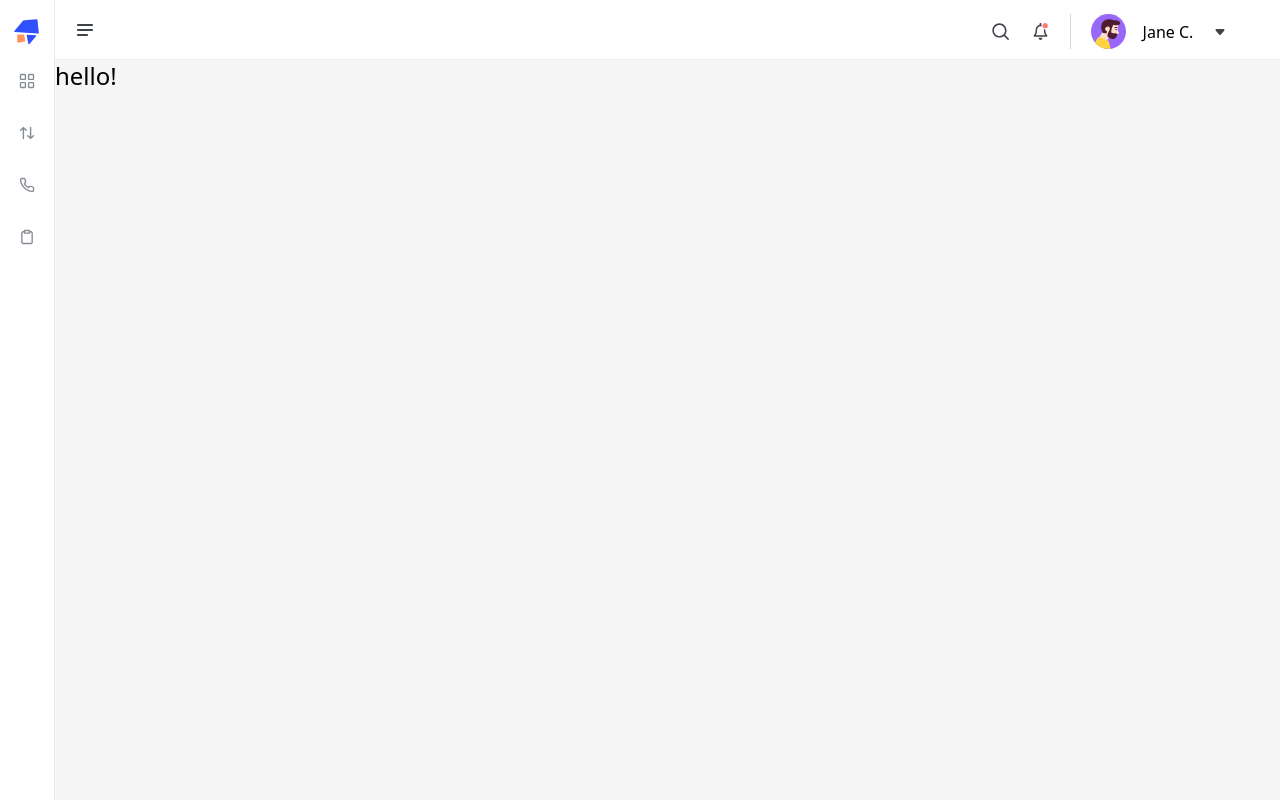
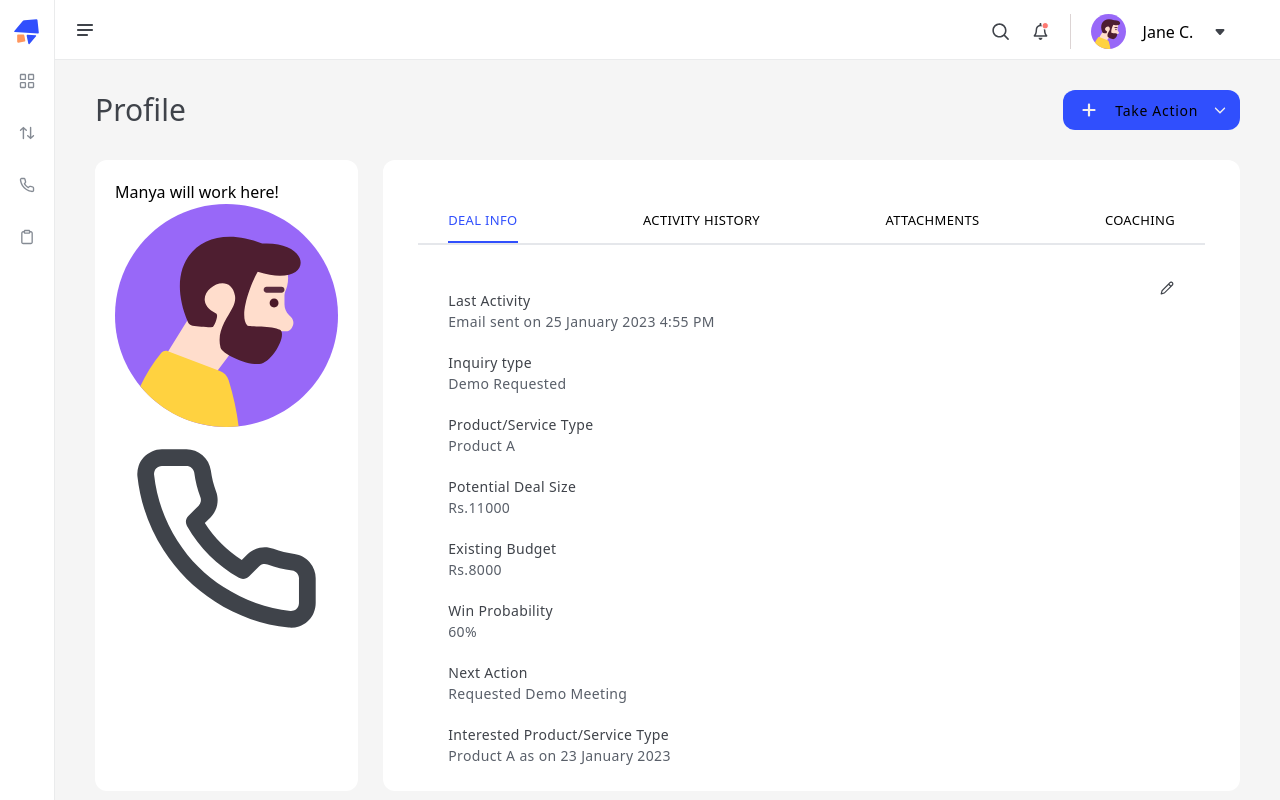
Before and after one commit to infonextsolutions/SalesCRMFE, a Next.js app: page /sales/open/1/lead-profile in a window 1280 px wide. Built offline with nearby package versions, Linux system fonts and the light colour scheme.

Commit message:
navigator-done

```diff
--- a/src/components/Profile/ProfilePage/LeadProfileContainer.tsx
+++ b/src/components/Profile/ProfilePage/LeadProfileContainer.tsx
@@ -10,7 +10,7 @@ const LeadProfileContainer = () => {
   }
 
   return (
-    <div className="bg-white rounded-xl p-[25px] px-[35px] pt-[30px]">
+    <div className="w-[80%] bg-white rounded-xl p-[25px] px-[35px] pt-[30px]">
         <Navigator
             callback = {CallBack}
             current={0}
@@ -33,7 +33,7 @@ const LeadProfileContainer = () => {
             }
             ]}
         />
-        <div className='flex justify-between'>
+        <div className='flex justify-between pl-[30px] '>
             <div className='text-black text-[14px] leading-[21px] mt-[25px] tracking-wide '>
                 {activeTitle===0 && (
                     <div className=''>
--- a/src/pages/profile/index.tsx
+++ b/src/pages/profile/index.tsx
@@ -9,11 +9,7 @@ const Profile = () => {
   return (
     <div className="w-[100%] min-h-[90vh] pl-[40px] pr-[40px]">
       <Navigation
-<<<<<<< HEAD
       title="Profile"
-=======
-        title={""}
->>>>>>> 746d19d28f7a645fbdfe8a2672f67b3601c1b293
         buttons={[
           {
             text: "Take Action",
--- a/src/pages/sales/open/[id]/lead-profile.tsx
+++ b/src/pages/sales/open/[id]/lead-profile.tsx
@@ -1,12 +1,41 @@
-import React from 'react';
+import React from "react";
+import Navigation from "@/components/app/Navigation";
+import ProfilePage from "@/components/Profile/ProfilePage";
+import LeadProfileContainer from "@/components/Profile/ProfilePage/LeadProfileContainer";
 
-const LeadProfile=()=>{
+//Manya will make this page
 
-    return(
-        <div className='text-2xl text-black' >
-            hello!
+const Profile = () => {
+  return (
+    <div className="w-[100%] min-h-[90vh] pl-[40px] pr-[40px]">
+      <Navigation
+      title="Profile"
+        buttons={[
+          {
+            text: "Take Action",
+            dropdown: true,
+            id: 1,
+            icon: "Plus",
+            light: false,
+            list: [
+              { title: "Call", Icon: "Phone" },
+              { title: "Email", Icon: "Mail" },
+              { title: "Meeting", Icon: "Calendar" },
+              { title: "Task", Icon: "Tasks" },
+              { title: "Message", Icon: "Chat" },
+            ],
+          },
+        ]}
+      />
+      <div className="w-[100%] flex gap-[25px] mb-[100px] ">
+        <div className="w-[280px] min-h-[70vh] bg-white rounded-xl p-[20px]">
+          <ProfilePage />
         </div>
-    )
-}
+        <LeadProfileContainer/>
+      </div>
+      {/* write your code here for profile page manya! */}
+    </div>
+  );
+};
 
-export default LeadProfile;
+export default Profile;
--- a/src/utils/customNavigator/index.tsx
+++ b/src/utils/customNavigator/index.tsx
@@ -10,15 +10,15 @@ const Navigator=({list,current,callback}:NavigatorProps)=>{
 
     return(
         <>
-        <div className='w-[1000px] flex justify-between items-center text-black border-b-2' >
+        <div className='w-[100%] flex justify-between items-center text-black border-b-2 px-[30px] pt-[20px]' >
             {list.map((item:any,i:any)=>{
                 return (
                     <div
-                    className={`pb-[10px] cursor-pointer text-[14px] leading-[21px] font-medium text-[#595F69] text-bold  ${item.id===activeTitle ? 'text-[#304FFD] border-b border-b-[#304FFD]': ''}`}
+                    className={`pb-[10px] cursor-pointer text-[14px] leading-[21px] font-medium text-[#595F69] text-bold border-b-[2px] ${item.id===activeTitle ? 'border-b-[#304FFD]': 'border-b-[#fff]'}`}
                     key={i}
                     onClick={() => handleOnClick(item.id)}
                     >
-                    <p>{item.title}</p>
+                    <p className={`text-[13px] tracking-wide ${item.id===activeTitle?"text-[#304FFD]":"text-[#000]"}`} >{item.title}</p>
                     </div>
                 )
 
```
